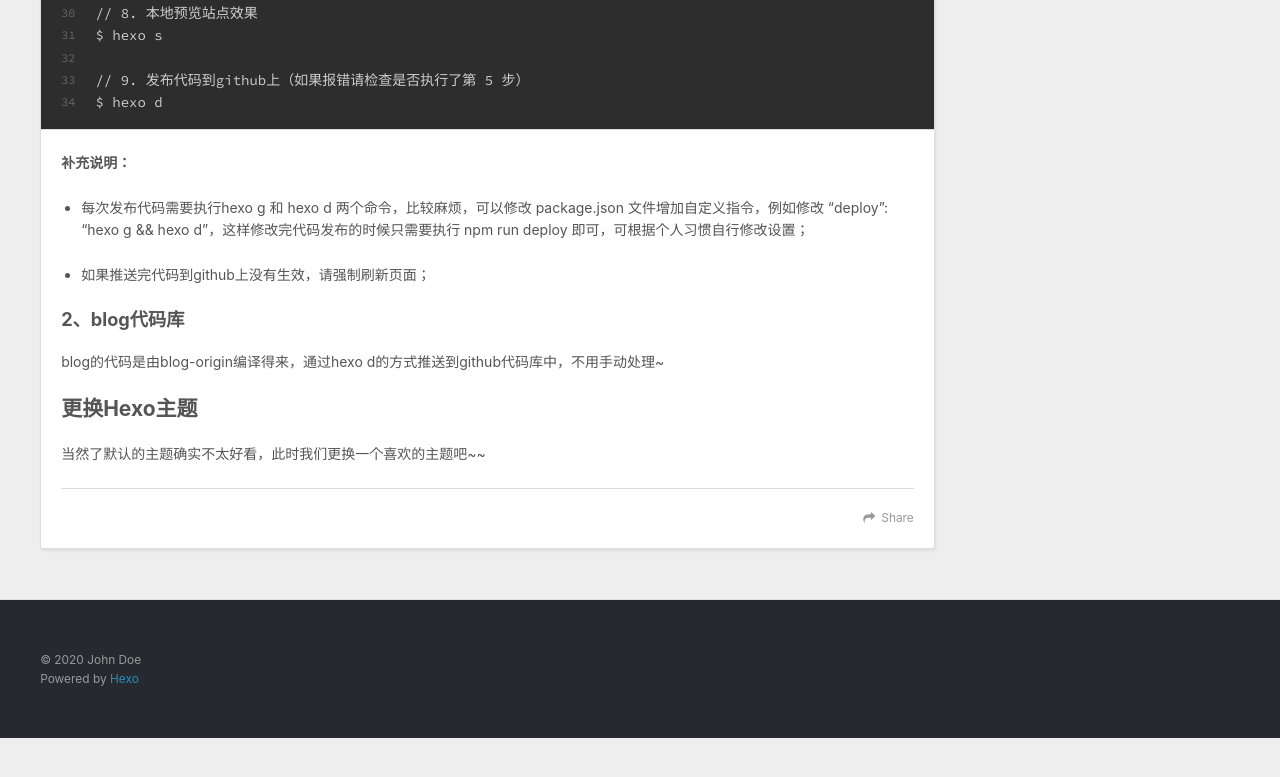
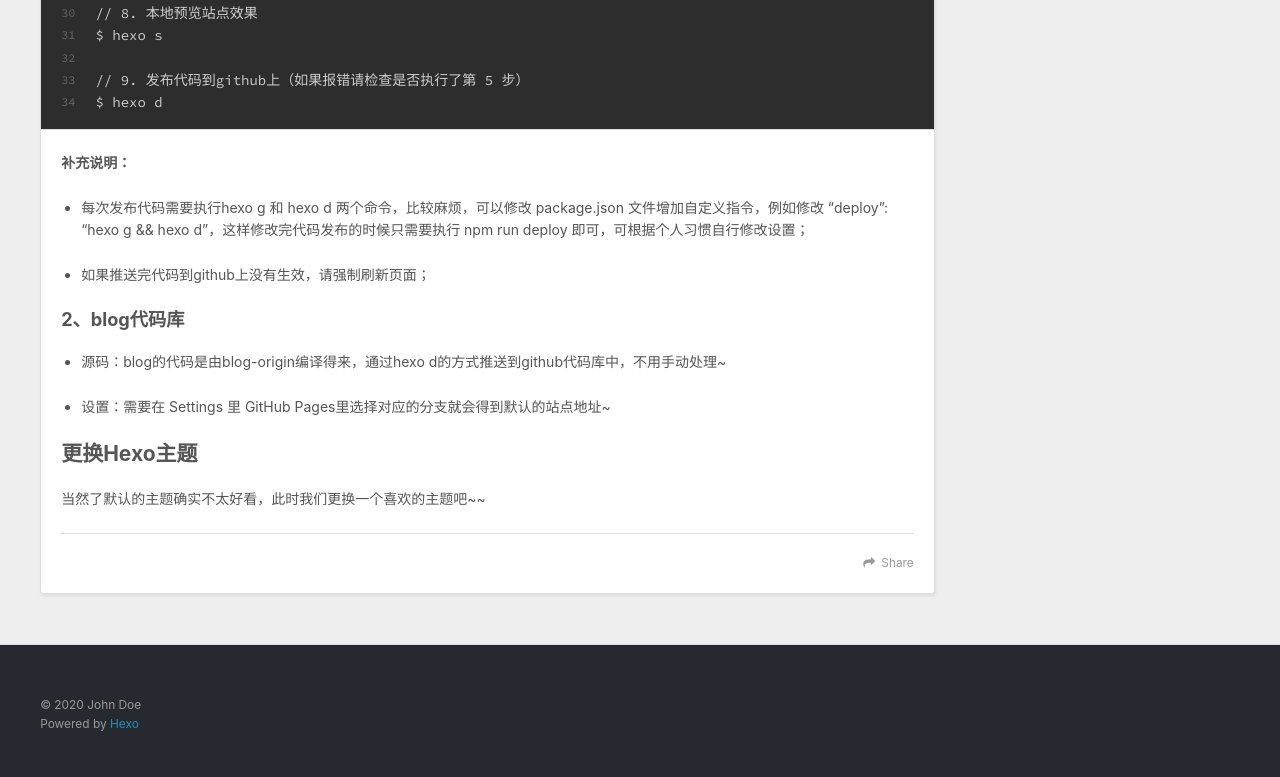
Before and after one commit to ifonlybean/note, a plain HTML site: page 2020/04/29/hello-world/index.html in a window 1280 px wide. Shown: the part 1363-2140 px from the top of the page. Before the commit the page ends 2101 px from the top, so only its background shows below. Drawn offline with nearby package versions, Linux system fonts and the light colour scheme.

Commit message:
Site updated: 2020-04-29 19:06:29

```diff
--- a/2020/04/29/hello-world/index.html
+++ b/2020/04/29/hello-world/index.html
@@ -15,7 +15,7 @@
 <meta property="og:description" content="说明首先在 github 上新建两个代码仓库，例如 blog 和 blog-origin 两个代码库，其中 blog 代码库是最终站点的代码，blog-origin 是基于hexo主题的源代码（当然也可以只建一个代码库，不过会比较混乱，在提交时也会有问题，因此还是建议分开两个代码库） 说明：github 代码仓库的安装假装大家都会了，如有需要再补充~ 安装1、blog-origin代码库12345">
 <meta property="og:locale" content="en_US">
 <meta property="article:published_time" content="2020-04-29T09:05:49.814Z">
-<meta property="article:modified_time" content="2020-04-29T09:56:52.668Z">
+<meta property="article:modified_time" content="2020-04-29T11:06:08.209Z">
 <meta property="article:author" content="John Doe">
 <meta name="twitter:card" content="summary">
 
@@ -99,7 +99,12 @@
 <li><p>如果推送完代码到github上没有生效，请强制刷新页面；</p>
 </li>
 </ul>
-<h3 id="2、blog代码库"><a href="#2、blog代码库" class="headerlink" title="2、blog代码库"></a>2、blog代码库</h3><p>blog的代码是由blog-origin编译得来，通过hexo d的方式推送到github代码库中，不用手动处理~</p>
+<h3 id="2、blog代码库"><a href="#2、blog代码库" class="headerlink" title="2、blog代码库"></a>2、blog代码库</h3><ul>
+<li><p>源码：blog的代码是由blog-origin编译得来，通过hexo d的方式推送到github代码库中，不用手动处理~</p>
+</li>
+<li><p>设置：需要在 Settings 里 GitHub Pages里选择对应的分支就会得到默认的站点地址~</p>
+</li>
+</ul>
 <h2 id="更换Hexo主题"><a href="#更换Hexo主题" class="headerlink" title="更换Hexo主题"></a>更换Hexo主题</h2><p>当然了默认的主题确实不太好看，此时我们更换一个喜欢的主题吧~~</p>
 
 
```
Also changed, not shown: index.html (+6 -1 lines).
